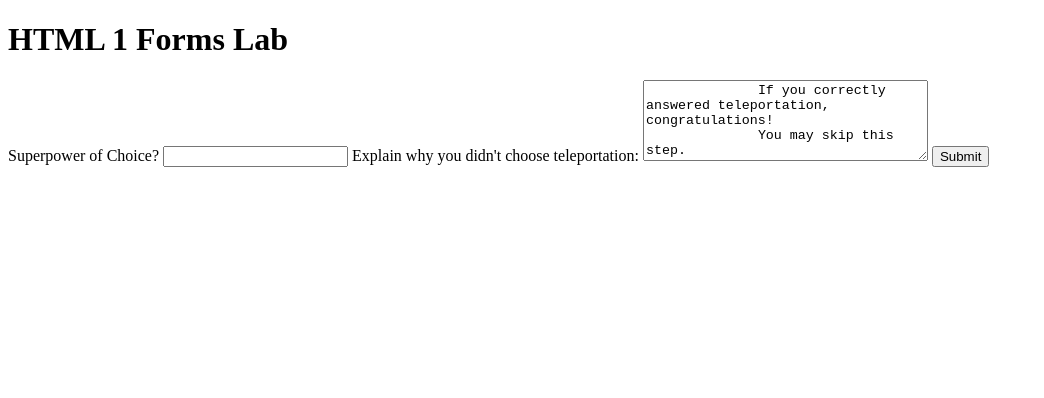
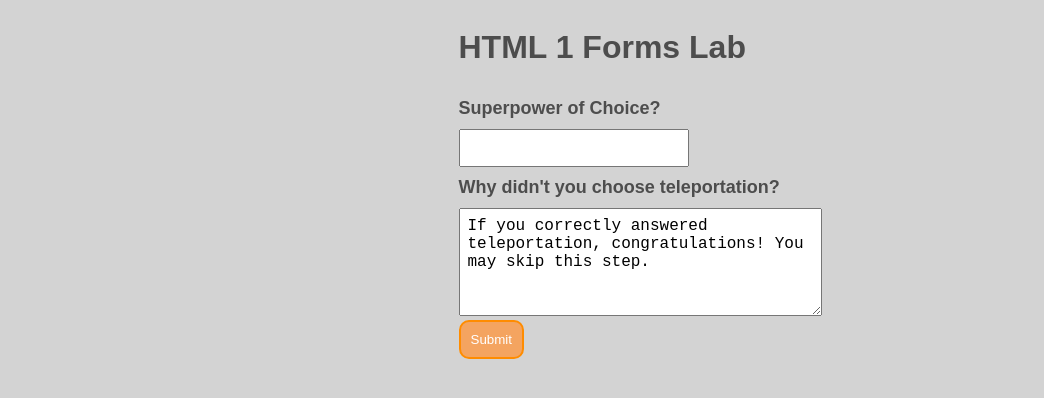
Before and after one commit to jasjenand/jasjenand.github.io, a plain HTML site: page lab_6/index.html in a window 1280 px wide. Shown: the whole page, without its empty margins (0-1044 px from the left). Drawn offline with Linux system fonts and the light colour scheme.

Commit message:
Added styles

```diff
--- a/lab_6/form_styles.css
+++ b/lab_6/form_styles.css
@@ -1,15 +1,38 @@
+body {
+    font-family: Arial, Helvetica, sans-serif;
+    background: lightgrey;
+    color: rgb(77, 77, 77);
+}
+
 form {
-
+    margin: 0 auto;
 }
 
 label {
-
+    display: inline-block;
+    font-size: large;
+    font-weight: bold;
+    padding-top: 10px;
+    padding-bottom: 10px;
 }
 
 input, textarea {
-
+    font-family: 'Courier New', Courier, monospace;
+    font-size: medium;
+    width: 300 px;
+    padding: 8px;
 }
 
-ul {
+.container {
+    display: flex;
+    flex-direction: column;
+    align-items: center;
+}
 
+button {
+    padding: 10px;
+    background: sandybrown;
+    color: white;
+    border: 2px solid darkorange;
+    border-radius: 10px;
 }
--- a/lab_6/index.html
+++ b/lab_6/index.html
@@ -2,6 +2,7 @@
 <html lang="en">
   <head>
     <title>Forms Lab</title>
+    <link rel="stylesheet" type="text/css" href="form_styles.css" />
   </head>
   <body>
 
@@ -11,14 +12,13 @@
           <h1>HTML 1 Forms Lab</h1>
 
           <form action="https://nameless-thicket-21836.herokuapp.com/lab" method="post">
-            <label for="power">Superpower of Choice?</label>
-            <input type="text", id="power", name="user_choice", maxlength="140">
+            <label for="power">Superpower of Choice?</label><br>
+            <input type="text", id="power", name="user_choice", maxlength="140"><br>
 
-            <label for="why">Explain why you didn't choose teleportation:</label>
-            <textarea rows="5", cols="33", id="why", name="user_reason">
-              If you correctly answered teleportation, congratulations!
-              You may skip this step.
-            </textarea>
+            <label for="why">Why didn't you choose teleportation?</label><br>
+            <textarea rows="5", cols="33", id="why", name="user_reason">If you correctly answered teleportation, congratulations! You may skip this step.</textarea>
+            <!-- can i break up this line without changing the front end? ^ -->
+            <br>
             <button type="submit">Submit</button>
           </form>
 
```
